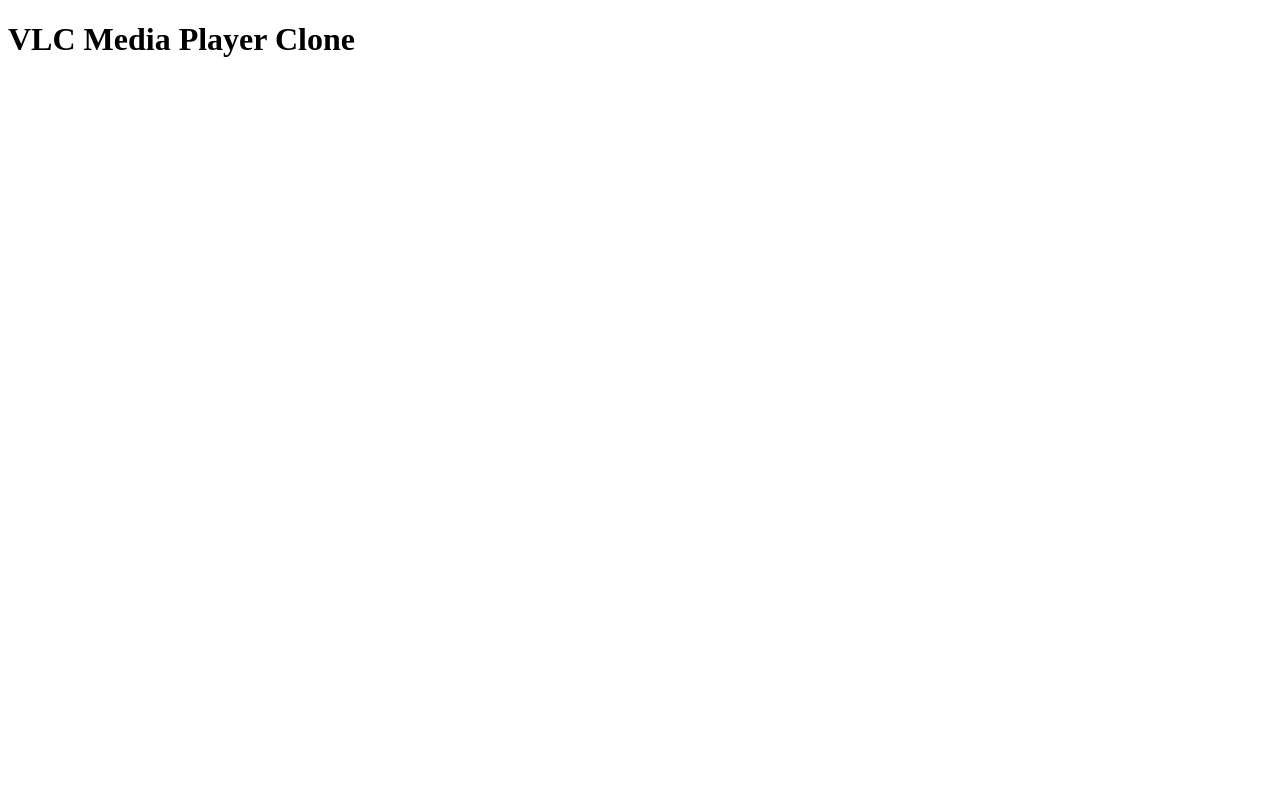
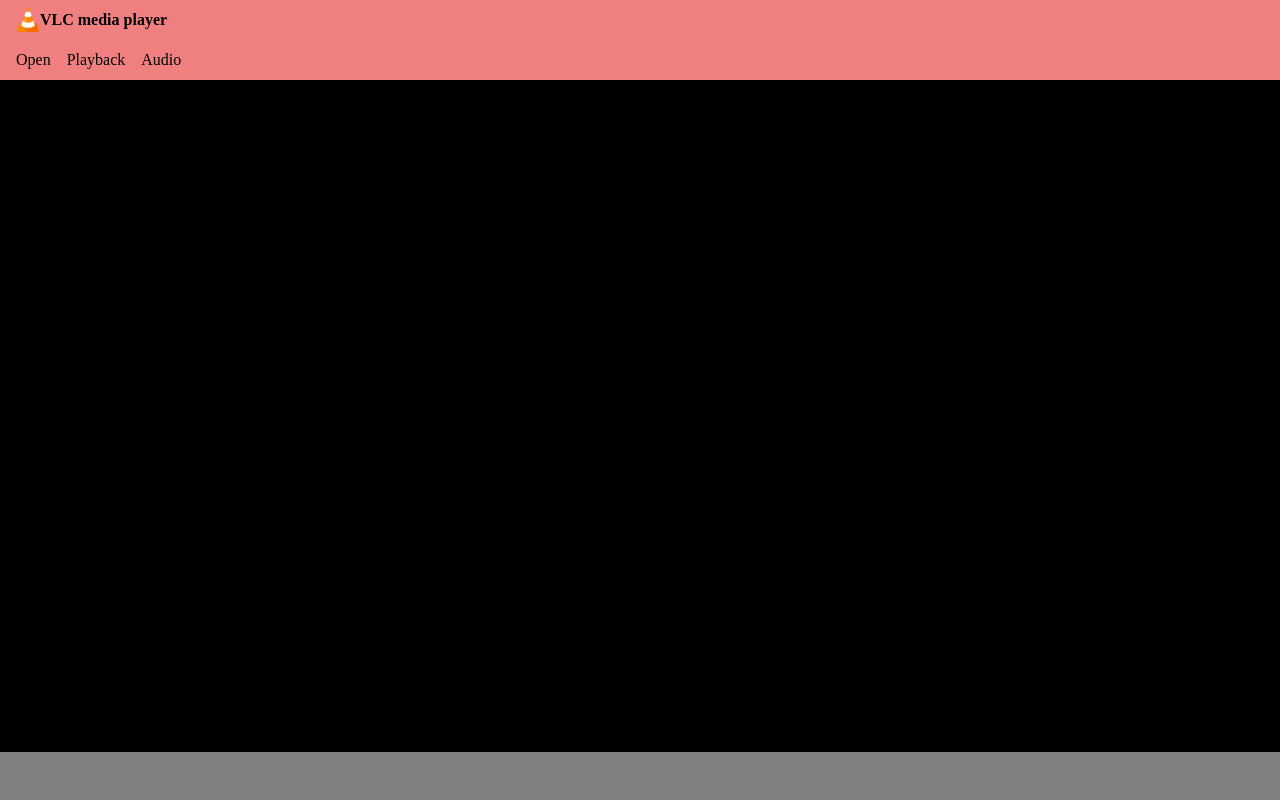
Before and after one commit to Aishwaryagundale/vlc-media-player-clone, a plain HTML site: page index.html in a window 1280 px wide. Drawn offline with Linux system fonts and the light colour scheme.

Commit message:
Create basic media player layout

```diff
--- a/index.html
+++ b/index.html
@@ -3,12 +3,29 @@
 <head>
     <meta charset="UTF-8">
     <meta name="viewport" content="width=device-width, initial-scale=1.0">
-    <title>VLC Media Player Clone</title>
+    <title>VLC Media Player</title>
+    <!--for browser reset-->
+    <link rel="stylesheet" href="reset.css">
+    <!---- for our application-->
     <link rel="stylesheet" href="style.css">
 </head>
 <body>
 
-    <h1>VLC Media Player Clone</h1>
+    <header>
+        <div class="titlebar">
+            <img src="./VLC.png" alt="" class="title-img">
+            <h1 class="title">VLC media player</h1>
+        </div>
+        <div class="menubar">
+            <div class="menu">Open</div>
+            <div class="menu">Playback</div>
+            <div class="menu">Audio</div>
+        </div>
+    </header>
+    <main>
+
+    </main>
+    <footer></footer>
 
     <script src="script.js"></script>
 </body>
--- /dev/null
+++ b/reset.css
@@ -0,0 +1,6 @@
+*{
+    box-sizing: border-box;
+}
+body{
+    margin: 0px;
+}
--- a/style.css
+++ b/style.css
@@ -1 +1,41 @@
 /* VLC Media Player Clone Styles */
+/**header**/
+header{
+    height: 5rem;
+    background-color: lightcoral;
+}
+.titlebar{
+    height: 50%;
+
+      display: flex;
+       align-items: center;
+}
+.title-img{
+    height: 60%;
+    margin-left: 1rem;
+}
+.title{
+    font-size: 1rem;
+}
+
+.menubar {
+ display: flex;
+ gap: 1rem;
+
+ align-items: center;
+ margin-left: 1rem;
+height: 50%;
+}
+footer{
+    background-color: gray;
+}
+/*****main element*******/
+main{
+    background-color: black;
+    height: calc(100vh - 8rem);
+}
+/*****footer*****/
+footer{
+    background-color: gray;
+    height: 3rem;
+}
```
Also changed, not shown: VLC.png (added).
